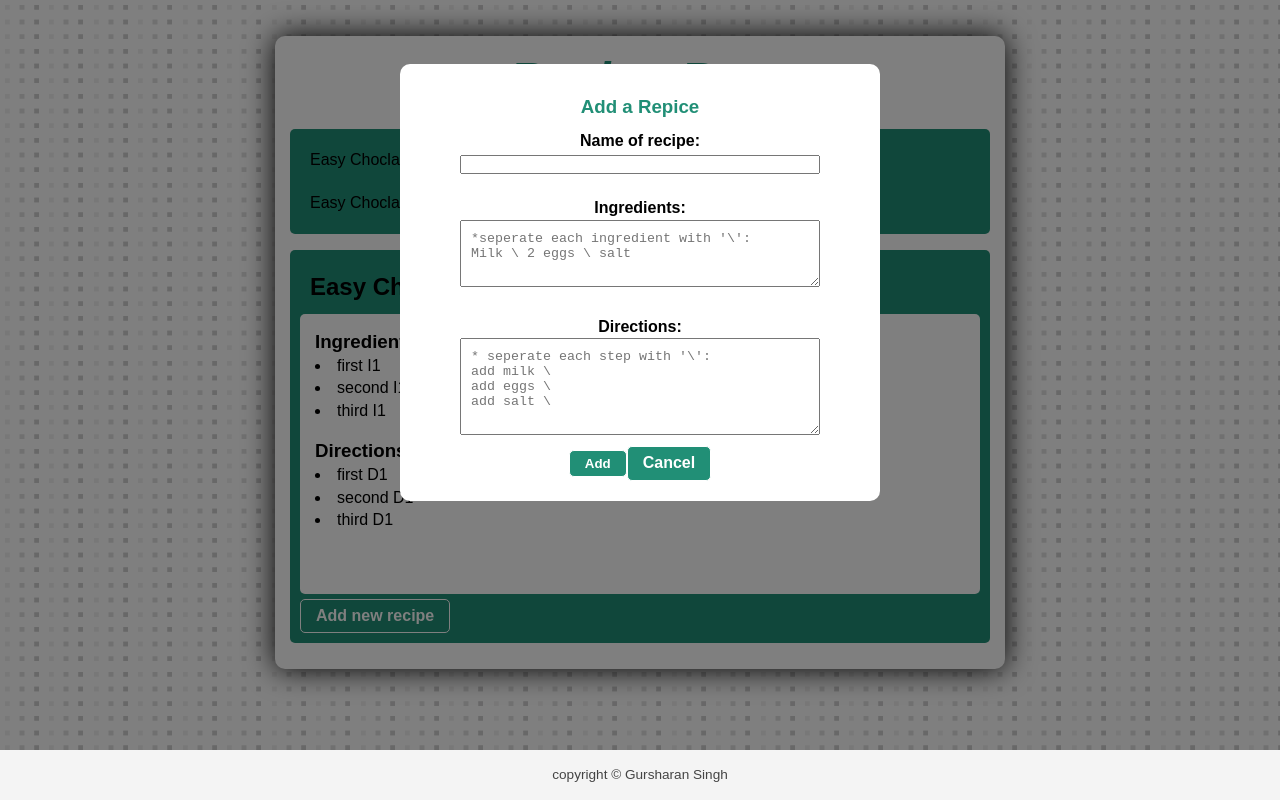
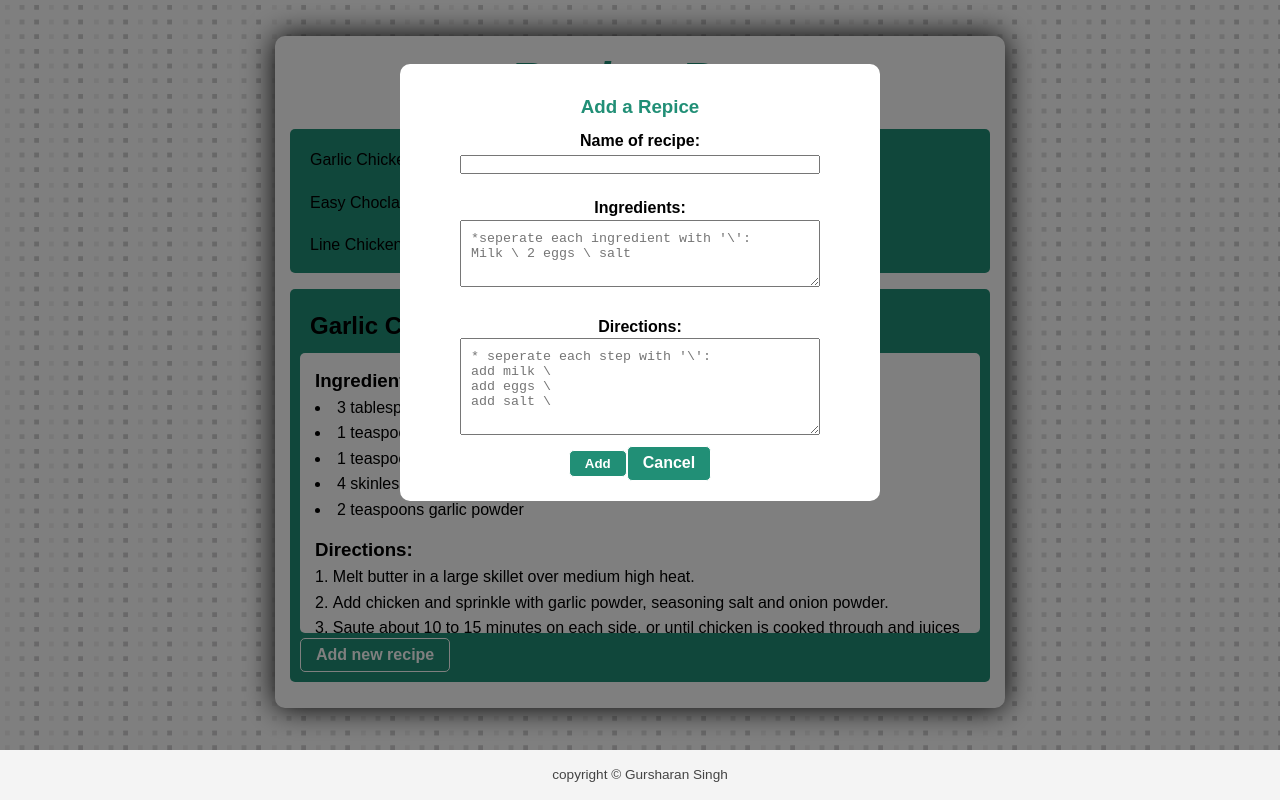
Before and after one commit to gursharan4312/recipebox, a React (Create React App) app: page /addrecipe in a window 1280 px wide. Built offline with nearby package versions, Linux system fonts and the light colour scheme.

Commit message:
final v1 commit

```diff
--- a/src/App.css
+++ b/src/App.css
@@ -69,6 +69,12 @@ text-decoration: underline;
   height: 35vh;
   overflow-y: auto;
 }
+.previewBox li{
+  margin: 3px 0;
+}
+#direction{
+  list-style-type: decimal;
+}
 .btn {
   border: 1px solid #fff;
   border-radius: 5px;
--- a/src/components/Main.js
+++ b/src/components/Main.js
@@ -14,15 +14,26 @@ constructor(){
     recipes:[
       {
         id:1,
-        name:"Easy Choclate pie",
-        ingredients:["first I1","second I1",'third I1'],
-        direction:["first D1","second D1",'third D1']
+        name:"Garlic Chicken",
+        ingredients:["3 tablespoons butter","1 teaspoon seasoning salt","1 teaspoon onion powder","4 skinless, boneless chicken breast halves","2 teaspoons garlic powder"],
+        direction:["Melt butter in a large skillet over medium high heat.","Add chicken and sprinkle with garlic powder, seasoning salt and onion powder.","Saute about 10 to 15 minutes on each side, or until chicken is cooked through and juices run clear."]
       },
       {
         id:2,
-        name:"Easy Choclate pie2",
-        ingredients:["first","second",'third',"first","second",'third',"first","second",'third',"first","second",'third',"first","second",'third',"first","second",'third',"first","second",'third',"first","second",'third',"first","second",'third',"first","second",'third',"first","second",'third',"first","second",'third',"first","second",'third',"first","second",'third'],
-        direction:["first","second",'third']
+        name:"Easy Choclate Pie",
+        ingredients:["1 (12 ounce) can evaporated milk","1 (5.9 ounce) package chocolate instant pudding mix","1 (6.5 ounce) can whipped cream","1/2 cup miniature semi-sweet chocolate chips (optional)","1 (9 inch) graham cracker pie crust","Another can of whipped cream for garnish (optional)"],
+        direction:["Pour milk into medium bowl. Add dry pudding mix; beat with wire whisk until well blended and mixture just begins to thicken. Stir in half of the chocolate chips.","Add contents of whipped cream can; stir gently but quickly until well blended. Pour into crust; cover.","Refrigerate 6 hours, or until set. Cut into 8 slices to serve. Garnish with additional whipped cream and remaining chocolate chips, if desired."]
+      },{
+        id:3,
+        name:"Line Chicken Tacos",
+        ingredients:["11/2 pounds skinless, boneless chicken breast meat - cubed","1/8 cup red wine vinegar","1/2 lime, juiced","1 teaspoon white sugar","1/2 teaspoon salt","1/2 teaspoon ground black pepper","2 green onions, chopped","2 cloves garlic, minced","1 teaspoon dried oregano","10 (6 inch) corn tortillas","1 tomato, diced","1/4 cup shredded lettuce","1/4 cup shredded Monterey Jack cheese","1/4 cup salsa"],
+        direction:["Saute chicken in a medium saucepan over medium high heat for about 20 minutes. Add vinegar, lime juice, sugar, salt, pepper, green onion, garlic and oregano. Simmer for an extra 10 minutes.","Heat an iron skillet over medium heat. Place a tortilla in the pan, warm, and turn over to heat the other side. Repeat with remaining tortillas. Serve lime chicken mixture in warm tortillas topped with tomato, lettuce, cheese and salsa."]
+      },
+      {
+        id:4,
+        name:"Artichoke Dip",
+        ingredients:["1 8oz package soft cream cheese","4oz mayonnaise","4oz sour cream","1/4 Cup Fresh Grated Parmesan Cheese","1/4 Cup Fresh Grated Romano Cheese","2 eggs","3/4 Cup dairy sour cream","1 16oz can artichoke hearts","1/4 Cup fresh chopped chives","1 tbs fresh minced garlic"],
+        direction:["Soften the cream cheese before mixing.","Rinse well, then dice the artichokes into small ½” size pieces.","Into a mixing bowl place the softened cream cheese. Mix in the mayonnaise, sour cream, the Parmesan and Romano cheese, artichokes and garlic.","When the mixture is fairly well blended, spoon into a 9” round glass pie dish.","Set Oven to Bake at 350 degrees.","Place un-covered dish into oven for 20 – 25 minutes until the edges appear slightly golden and mixture is bubbling at the edge.","Remove and sprinkle chopped chives on top and let cool about 5 minutes before serving.","Enjoy!"]
       }
     ]
   }
```
